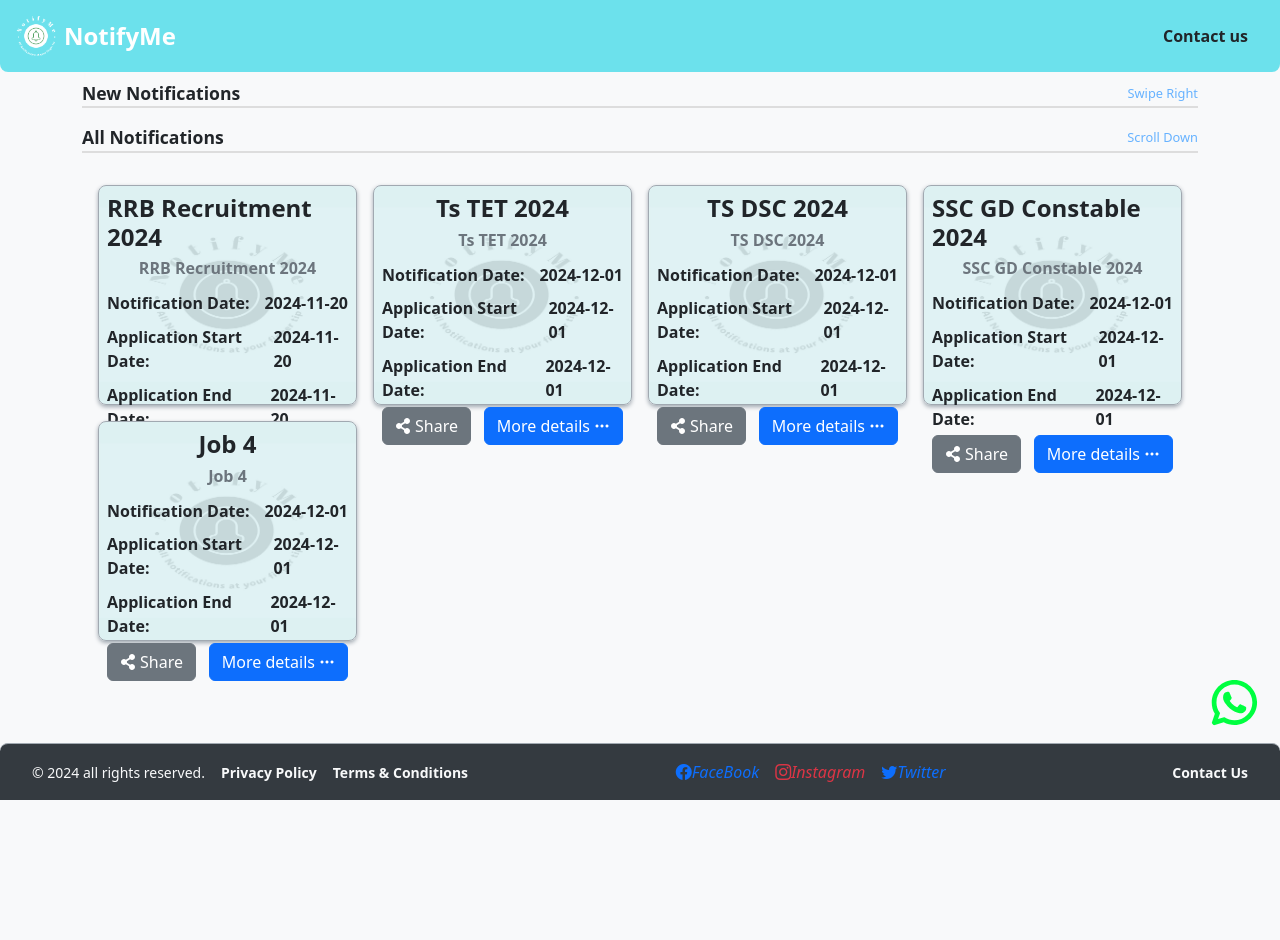
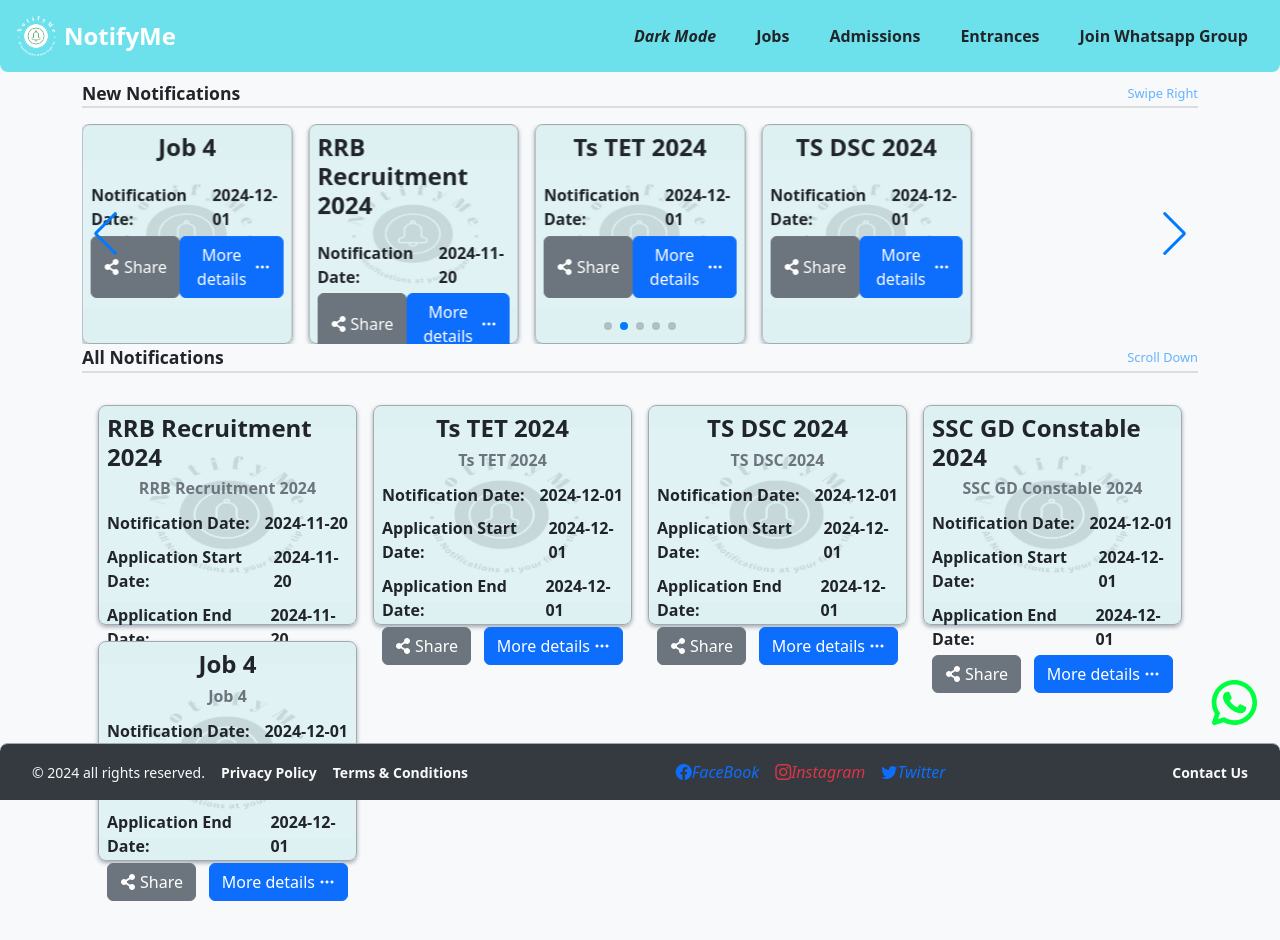
Before and after one commit to Sachu0406/new-notifyme, a React (Vite) app: page /Home in a window 1280 px wide. Shown: the top 940 px of the page. Before the commit the page ends 817 px from the top, so only its background shows below. Built offline with nearby package versions, Linux system fonts and the light colour scheme; sample sign-in values are in the browser's storage.

Commit message:
swiper data added and converted to card component

```diff
--- a/src/Components/Header.tsx
+++ b/src/Components/Header.tsx
@@ -5,11 +5,13 @@ import { AiOutlineClose } from 'react-icons/ai';
 import { TransFormString } from './Shared/StaticText';
 import { useTheme } from '../ThemeContext';
 import { useNavigate, useSearchParams } from 'react-router-dom';
+import useIsSmallDevice from './Shared/IsMobileDevice';
 //import { dayMode } from '../assets/Images/dark-mode-night.svg';
 
 const Header: React.FC = () => {
   const navigate = useNavigate();
   const [searchParams] = useSearchParams();
+  const isMobile = useIsSmallDevice();
   const stateId = searchParams.get("state") || 0;
   const [isMenuOpen, setIsMenuOpen] = useState(false);
   const { isDarkMode, toggleTheme } = useTheme();
@@ -25,12 +27,12 @@ const Header: React.FC = () => {
         {TransFormString.appName}
       </span>
       <nav className={`nav-links ${isMenuOpen ? 'open' : ''}`}>
-        {/* <a href="/Home" >Change State</a>
+        {!isMobile && <a href="javascript:void(0)" onClick={() => { toggleTheme(), toggleMenu() }}><i onClick={toggleMenu}>{isDarkMode ? "Light" : "Dark"} Mode</i></a>}
         <a href="#jobs" >Jobs</a>
         <a href="#admissions" >Admissions</a>
-        <a href="#entrances" >Entrances</a> */}
-        <a href="#contact" >Contact us</a>
-        {isMenuOpen && <a href="javascript:void(0)" onClick={()=>{toggleTheme(), toggleMenu()}}><i onClick={toggleMenu}>{isDarkMode ? "Light" : "Dark"} Mode</i></a>}
+        <a href="#entrances" >Entrances</a>
+        <a href="#contact" >Join Whatsapp Group</a>
+        {isMobile && isMenuOpen && <a href="javascript:void(0)" onClick={() => { toggleTheme(), toggleMenu() }}><i onClick={toggleMenu}>{isDarkMode ? "Light" : "Dark"} Mode</i></a>}
       </nav>
       <div className={`menu-icon`} onClick={toggleMenu} >
         {!isMenuOpen ? <>
--- a/src/Components/Pages/AllNotifications.tsx
+++ b/src/Components/Pages/AllNotifications.tsx
@@ -1,9 +1,7 @@
 import React, { useState } from "react";
 import styles from "../../assets/Module/AllNotifications.module.scss";
-import { useNavigate } from "react-router-dom";
 import ShareButton from "../Shared/CommonShareIcon";
 import { Button } from "react-bootstrap";
-import { FaShareAlt } from "react-icons/fa";
 
 interface dataSection {
   gridData: any
@@ -13,7 +11,6 @@ const NotificationCards: React.FC<dataSection> = ({
   gridData
 }) => {
   const [flippedCardId, setFlippedCardId] = useState<number | null>(null);
-  const navigate = useNavigate();
   const handleFlip = (id: number) => setFlippedCardId(id);
 
   const handleUnflip = () => setFlippedCardId(null);
@@ -58,10 +55,10 @@ const NotificationCards: React.FC<dataSection> = ({
               <p className="fw-semibold">Eligibility: </p>&nbsp;<p className="fw-semibold">{item.eligibility}</p>
             </div>
             <div className="d-flex justify-content-between">
-              <p className="fw-semibold">Application Fee: </p>&nbsp;<p className="fw-semibold">{item.applicationDate}</p>
+              <p className="fw-semibold">Application Fee: </p>&nbsp;<p className="fw-semibold">500</p>
             </div>
             <div className="d-flex justify-content-between">
-              <p className="fw-semibold">Application End Date: </p>&nbsp;<p className="fw-semibold">{item.applicationDate}</p>
+              <p className="fw-semibold">Official Website: </p>&nbsp;<p className="fw-semibold"><a href={item?.officialWebsite || "#"} title={"click here to go to Official WebSite"}>Click here</a></p>
             </div>
             <div className="d-flex justify-content-between">
               <Button
@@ -74,11 +71,10 @@ const NotificationCards: React.FC<dataSection> = ({
                 //onClick={handleShare}
                 className="d-flex align-items-center"
               >
-                <FaShareAlt className="me-1" /> Share
+                Apply through us
               </Button>
 
             </div>
-            <button onClick={handleUnflip}></button>
           </div>
         </div>
       ))}
--- a/src/Components/Pages/Home.tsx
+++ b/src/Components/Pages/Home.tsx
@@ -2,17 +2,18 @@ import { useState } from "react";
 import SwiperSection from "../Shared/CommonSwiper";
 import { CarouselItem, gridData } from "../Shared/staticData";
 import NotificationCards from "./AllNotifications";
+import SwiperCards from "../Shared/SwiperCards";
 
 const Home = () => {
   const [pageRefresh] = useState<number>(Math.random());
   const [carouselItems] = useState<CarouselItem[]>([]);
   return (
     <div key={pageRefresh}>
-      {<SwiperSection
+      <SwiperCards
         title="New Notifications"
         moreInfoText="Swipe Right"
-        carouselItems={carouselItems}
-      />}
+        carouselItems={gridData}
+      />
       {<SwiperSection
         title="All Notifications"
         moreInfoText="Scroll Down"
--- /dev/null
+++ b/src/Components/Shared/SwiperCards.tsx
@@ -0,0 +1,152 @@
+import React, { useState } from "react";
+import "../../assets/Style/SwiperStyle.scss";
+import { Swiper, SwiperSlide } from "swiper/react";
+import "swiper/css/bundle";
+import { Autoplay, Navigation, Pagination } from "swiper/modules";
+import styles from "../../assets/Module/AllNotifications.module.scss";
+import { Button } from "react-bootstrap";
+import ShareButton from "../Shared/CommonShareIcon";
+
+interface CarouselItem {
+    id: number;
+    title: string;
+    description: string;
+    image: string;
+    applicationDate: string;
+    eligibility: string;
+    officialWebsite?: string;
+}
+
+interface CarouselSectionProps {
+    title: string;
+    carouselItems: any;
+    moreInfoText?: string;
+}
+
+const SwiperCards: React.FC<CarouselSectionProps> = ({
+    title,
+    carouselItems,
+    moreInfoText,
+}) => {
+    const [flippedCardId, setFlippedCardId] = useState<number | null>(null);
+    const [swiperInstance, setSwiperInstance] = useState<any>(null); // Manage Swiper instance
+
+    const handleFlip = (id: number) => {
+        setFlippedCardId(id);
+        swiperInstance?.autoplay.stop(); // Stop autoplay
+    };
+
+    const handleUnflip = () => {
+        setFlippedCardId(null);
+        swiperInstance?.autoplay.start(); // Resume autoplay
+    };
+
+    return (
+        <>
+            <div className="carousel-section">
+                <div className="section-heading">
+                    <span>{title}</span>
+                    <a
+                        href={"javascript:void(0)"}
+                        className="view-all-link"
+                        title="To see more"
+                        style={{ cursor: "not-allowed" }}
+                    >
+                        {moreInfoText}
+                    </a>
+                </div>
+                <div className="separator" />
+            </div>
+            <Swiper
+                spaceBetween={16}
+                slidesPerView={"auto"}
+                grabCursor={true}
+                centeredSlides={true}
+                autoplay={{ delay: 3000, disableOnInteraction: false }}
+                loop={true}
+                navigation={true}
+                pagination={{ clickable: true }}
+                onSwiper={(swiper) => setSwiperInstance(swiper)} // Capture Swiper instance
+                breakpoints={{
+                    480: { slidesPerView: 1 },
+                    768: { slidesPerView: 3 },
+                    1024: { slidesPerView: 5 },
+                }}
+                modules={[Autoplay, Pagination, Navigation]}
+            >
+                {carouselItems.map((item: any) => (
+                    <SwiperSlide key={item?.id}>
+                        <div
+                            className={`${styles.gridItem} ${flippedCardId === item?.id ? styles.flipped : ""
+                                }`}
+                        >
+                            {flippedCardId === item?.id ? (
+                                <div className={styles.back}>
+                                    <div>
+                                        <h4 className="fw-bold d-flex justify-content-center">
+                                            {item?.title}
+                                        </h4>
+                                        <h6 className="fw-bold d-flex justify-content-center text-secondary">
+                                            {item?.title}
+                                        </h6>
+                                    </div>
+                                    <div className="d-flex justify-content-between">
+                                        <p className="fw-semibold">Eligibility: </p>
+                                        <p className="fw-semibold">{item?.eligibility}</p>
+                                    </div>
+                                    <div className="d-flex justify-content-between">
+                                        <p className="fw-semibold">Official Website: </p>
+                                        <p className="fw-semibold">
+                                            <a
+                                                href={item?.officialWebsite || "#"}
+                                                title={"Click here to go to Official Website"}
+                                            >
+                                                Click here
+                                            </a>
+                                        </p>
+                                    </div>
+                                    <div className="d-flex justify-content-between">
+                                        <Button variant="light" onClick={handleUnflip}>
+                                            Close
+                                        </Button>
+                                        <Button variant="success" className="d-flex align-items-center">
+                                            Apply through us
+                                        </Button>
+                                    </div>
+                                </div>
+                            ) : (
+                                <div className={styles.front}>
+                                    <div>
+                                        <h4 className="fw-bold d-flex justify-content-center">
+                                            {item?.title}
+                                        </h4>
+                                        <h6 className="fw-bold d-flex justify-content-center text-secondary">
+                                            {item?.description}
+                                        </h6>
+                                    </div>
+                                    <div className="d-flex justify-content-between">
+                                        <p className="fw-semibold">Notification Date: </p>
+                                        <p className="fw-semibold">{item?.applicationDate}</p>
+                                    </div>
+                                    <div className="d-flex justify-content-between">
+                                        <ShareButton />
+                                        <Button
+                                            variant="primary"
+                                            onClick={() => handleFlip(item?.id)}
+                                            className="d-flex align-items-center"
+                                        >
+                                            More details
+                                            <i className="bi bi-three-dots ms-1" />
+                                        </Button>
+                                    </div>
+                                </div>
+                            )}
+                        </div>
+                    </SwiperSlide>
+                ))}
+            </Swiper>
+        </>
+    );
+};
+
+export default SwiperCards;
--- a/src/assets/Style/SwiperStyle.scss
+++ b/src/assets/Style/SwiperStyle.scss
@@ -43,9 +43,9 @@
   background-size: cover; // Ensure the image covers the entire container
   background-position: center;
   margin-bottom:1rem;
+  width: 100%;
   img {
     cursor: pointer;
-    width: 100%;
     max-width: 150px; // Ensure all images have equal width
     height: 150px; // Fixed height for uniformity
     object-fit: cover; // Ensure images fill the space
```
Also changed, not shown: src/Components/Shared/CommonSwiper.tsx (+2 -7 lines).
